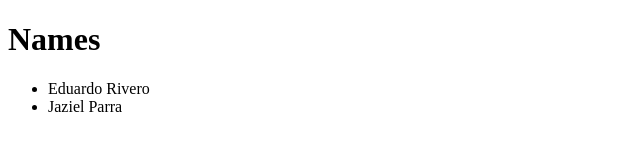
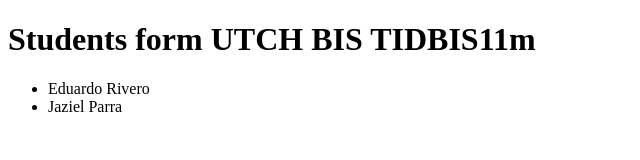
Before and after one commit to salvador-p/tidbis11-example, a plain HTML site: page index.html in a window 1280 px wide. Shown: the whole page, without its empty margins (0-640 px from the left). Drawn offline with Linux system fonts and the light colour scheme.

Commit message:
changing the title

```diff
--- a/index.html
+++ b/index.html
@@ -7,7 +7,7 @@
     <title>TIDBIS 11m class</title>
   </head>
   <body>
-    <h1>Names</h1>
+    <h1>Students form UTCH BIS TIDBIS11m</h1>
     <div>
       <ul>
         <li>Eduardo Rivero</li>
```
